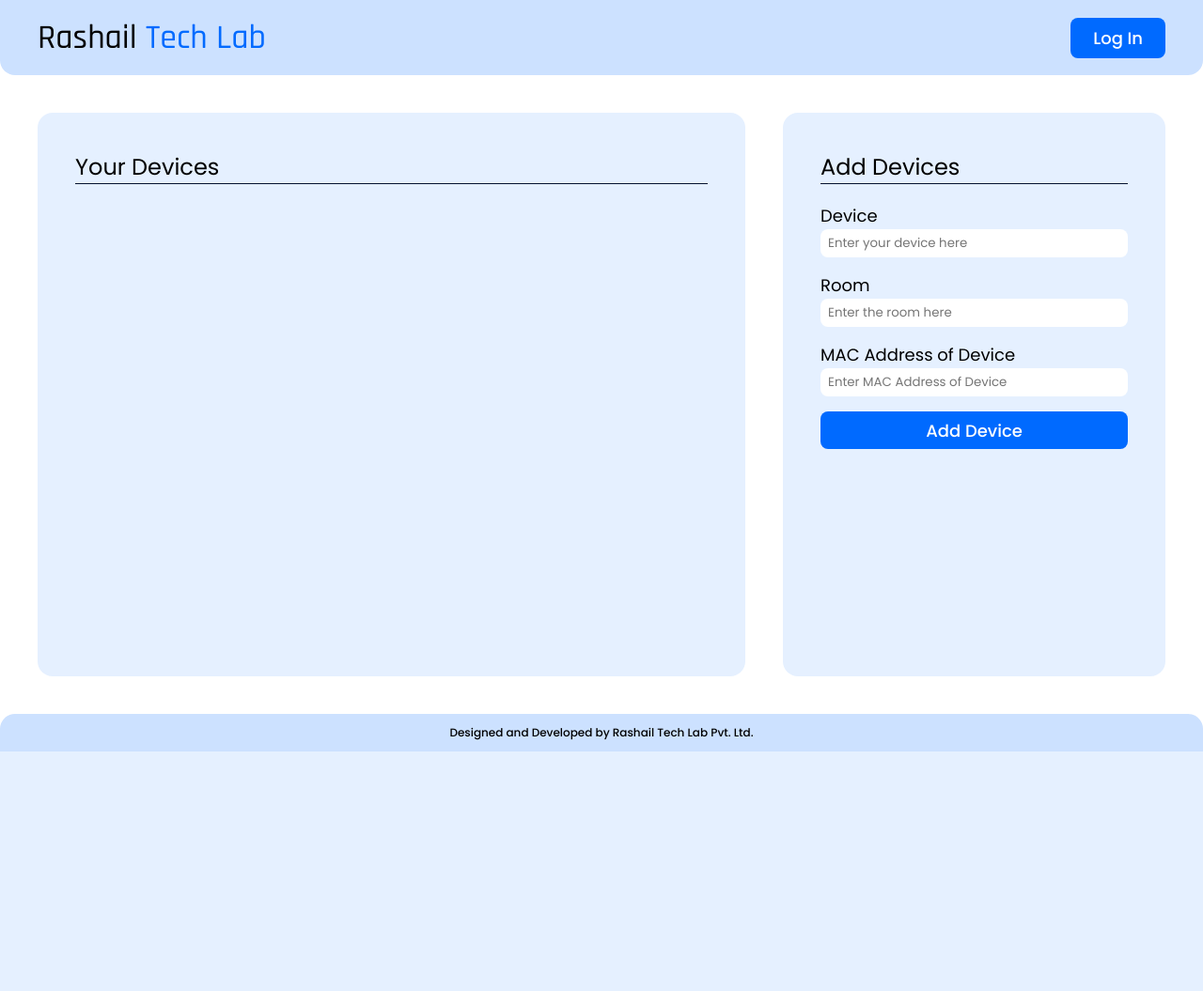
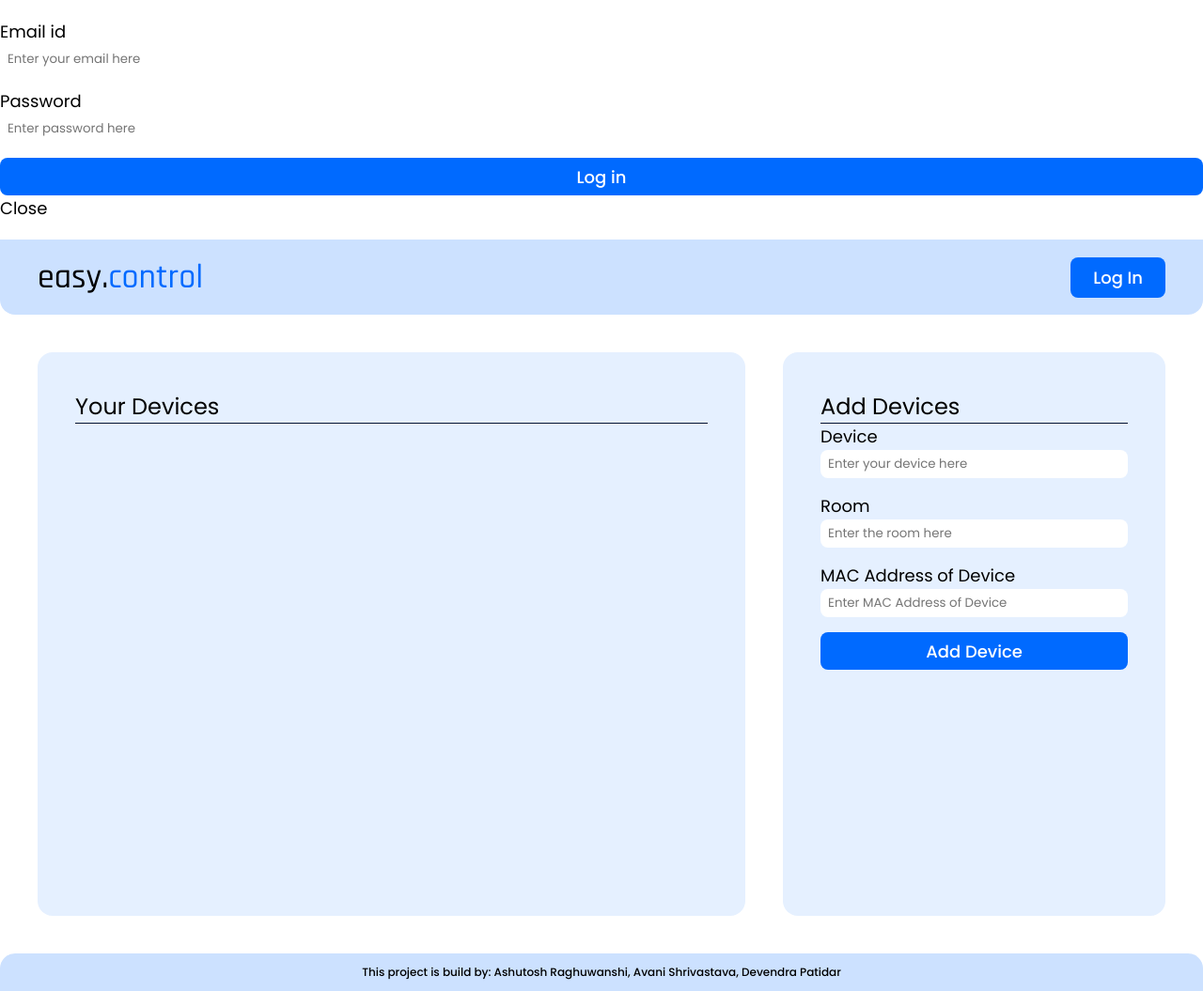
Before and after one commit to ulpa11/Rashail-Tech-Lab-Testing, a Django app: page / in a window 1280 px wide. Shown: the whole page at 94% size. Before the commit the page ends 800 px from the top, so only its background shows below. Run offline with Django 3.2, Linux system fonts and the light colour scheme; data that the repository does not hold is empty.

Commit message:
Update index.html

```diff
--- a/templates/index.html
+++ b/templates/index.html
@@ -5,7 +5,7 @@
     <meta charset="UTF-8">
     <meta http-equiv="X-UA-Compatible" content="IE=edge">
     <meta name="viewport" content="width=device-width, initial-scale=1.0">
-    <title>Rashail Tech Lab</title>
+    <title>Easy.Control Home Automation web application</title>
     <link rel="stylesheet" href="{% static 'css/style.css' %}">
     <link rel="preconnect" href="https://fonts.googleapis.com">
     <link rel="preconnect" href="https://fonts.gstatic.com" crossorigin>
@@ -13,10 +13,25 @@
 </head>
 
 <body>
+    <div class="overlay">
 
+        <form class="login-form" action="">
+            <label>Email id</label>
+            <br>
+            <input id="email" type="email" placeholder="Enter your email here">
+
+            <label>Password</label>
+            <br>
+            <input id="password" type="password" placeholder="Enter password here">
+
+            <button class="login">Log in</button>
+
+            <p class="close-btn">Close</p>
+
+    </div>
     <header>
         <div class="container">
-            <div class="logo">Rashail <span class="accent">Tech Lab</span></div>
+            <div class="logo">easy.<span class="accent">control</span></div>
             <div class="login-btn">log in</div>
         </div>
     </header>
@@ -52,7 +67,7 @@
     </main>
     <footer>
         <div class="container">
-            <p>Designed and Developed by Rashail Tech Lab Pvt. Ltd.</p>
+            <p>This project is build by: Ashutosh Raghuwanshi, Avani Shrivastava, Devendra Patidar</p>
         </div>
     </footer>
     <script>
@@ -149,7 +164,18 @@
 
 
 
+// login form
 
+const loginBtn = document.querySelector('.login-btn')
+const overlay = document.querySelector('.overlay')
+loginBtn.addEventListener('click', function() {
+    overlay.style.display = "flex"
+})
+
+const closeBtn = document.querySelector('.close-btn')
+closeBtn.addEventListener('click', function() {
+    overlay.style.display = "none"
+})
     </script>
 </body>
 
```
